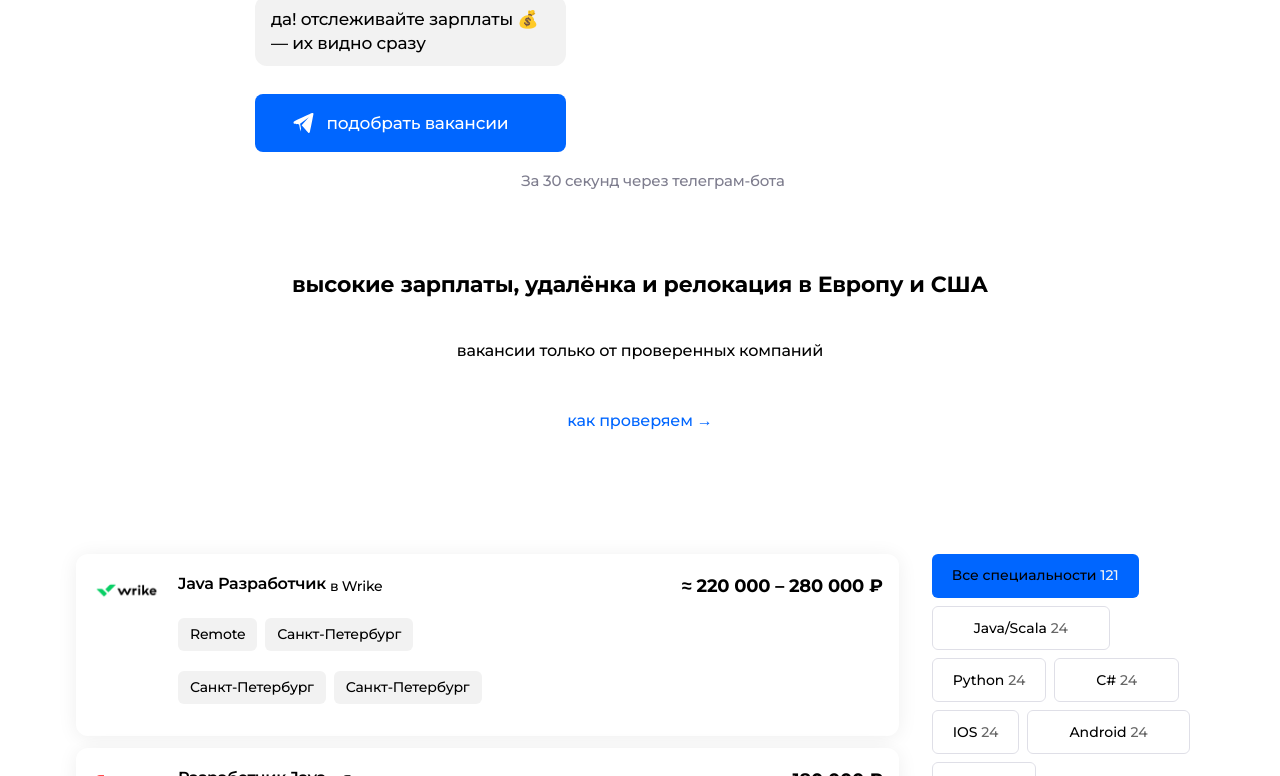
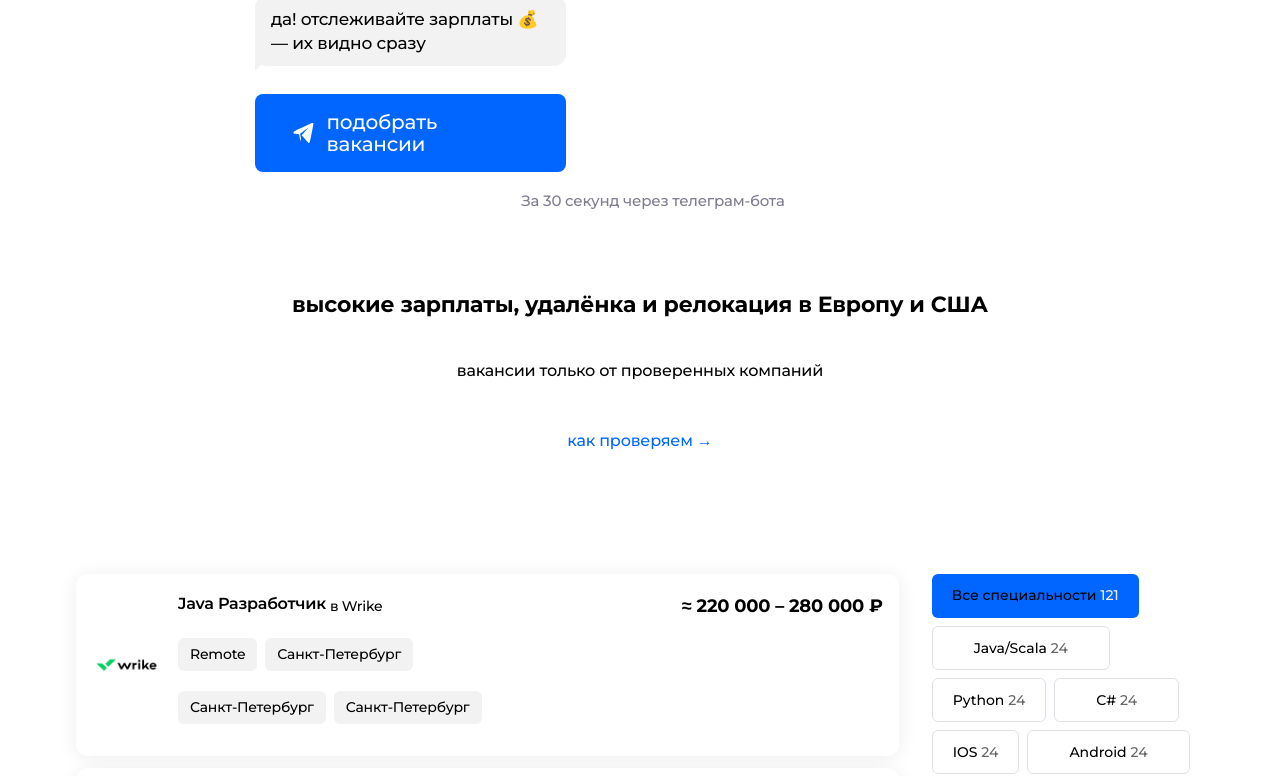
Before and after one commit to Saltiforov/gMate, a website with bundled scripts: page index.html in a window 1280 px wide. Shown: the part 424-1200 px from the top of the page. Built offline with nearby package versions, Linux system fonts and the light colour scheme; files whose address does not match are found by name.

Commit message:
fix bugs (6)

```diff
--- a/css/media.css
+++ b/css/media.css
@@ -1,4 +1,9 @@
 @media (min-width: 651px) {
+    * {
+        -webkit-font-smoothing: antialiased;
+        -moz-osx-font-smoothing: grayscale
+    }
+
     a {
         cursor: pointer;
         border: none;
@@ -6,6 +11,10 @@
 
     img {
         border: none;
+    }
+
+    INPUT[type="text"] {
+        color: black;
     }
 
     .container {
@@ -117,17 +126,23 @@
         margin: 3.7rem auto 2.4rem;
         max-width: 42.9rem;
         border-radius: 100px;
-        padding: 2.3rem 8rem;
+        padding: 2.3rem 8.3rem;
         outline: none;
     }
 
     .pickup-jobs span {
         color: white;
-        margin-left: 1.3rem;
+        font-size: 2rem;
+        line-height: 2.2rem;
+        letter-spacing: -0.2px;
+        font-weight: 500;
+        display: block;
+        margin: auto 0 auto 1.3rem;
     }
 
     .sub_info {
         text-align: center;
+        margin-left: 0;
     }
 
     .desktop-hide {
@@ -157,6 +172,26 @@
                 90deg
         );
         border-color: #E1FFC4 transparent transparent #E1FFC4;
+    }
+
+    .left-block {
+        position: relative;
+    }
+
+    .left-block:before {
+        content: '';
+        position: absolute;
+        width: 0;
+        height: 0;
+        top: 4.5rem;
+        right: 0;
+        left: 0;
+        border: 1.5rem solid;
+        z-index: -1;
+        transform: rotate(
+                0
+        );
+        border-color: #F2F2F2 transparent transparent #F2F2F2;
     }
 
     .offers__title {
@@ -371,6 +406,10 @@
         margin-bottom: 6rem;
     }
 
+    .footer__logo img{
+        max-width: 17.2rem
+    }
+
     .footer__info-item {
         margin-bottom: 2rem;
     }
@@ -486,8 +525,9 @@
 
     .offers__item-img {
         max-height: 4.8rem;
-        max-width: 15rem;
-        margin-top: 0.5rem;
+        max-width: 12rem;
+        display: block;
+        margin: auto;
     }
 
     .overflow-block-subinfo {
--- a/css/style.css
+++ b/css/style.css
@@ -3,6 +3,20 @@ body, html, button {
     font-size: 10px;
     font-family: 'Montserrat', sans-serif;
 }
+
+* {
+    -webkit-font-smoothing: antialiased;
+    -moz-osx-font-smoothing: grayscale
+}
+
+INPUT[type="text"] {
+    color: black;
+}
+
+INPUT[type="tel"] {
+    color: black;
+}
+
 
 p, h2, h3, ul {
     margin: 0;
@@ -173,6 +187,8 @@ input {
     line-height: 1.8rem;
     color: #7E7D8E;
     margin-left: 2.6rem;
+    letter-spacing: -0.2px;
+    font-weight: 400;
 }
 
 .offers {
@@ -270,7 +286,7 @@ input {
     box-shadow: 0 .2rem 2rem rgba(0, 0, 0, 0.07);
     border-radius: 12px;
     display: flex;
-    align-items: start;
+    align-items: center;
     padding: 2rem 1.6rem;
     width: 100%;
     box-sizing: border-box;
@@ -720,7 +736,7 @@ input {
     max-width: 32rem;
 }
 
-.info__block{
+.info__block {
     display: flex;
     flex-direction: column;
     justify-content: center;
@@ -751,6 +767,7 @@ input {
     position: absolute;
     background-image: url(../images/profile/profile-arrow.svg);
 }
+
 .item-habr,
 .item-linkedIn,
 .item-facebook,
@@ -799,6 +816,7 @@ input {
     -webkit-mask: url('../images/footer-social/telegram.svg') no-repeat center;
 
 }
+
 .footer__info-social {
     display: flex;
 }
--- a/index.html
+++ b/index.html
@@ -43,7 +43,7 @@
                     сразу
                 </p>
                 <p class="chat__message-item desktop right-block mobile-hide">🔥 а можно просто мониторить рынок?</p>
-                <p class="chat__message-item desktop mobile-hide">да! отслеживайте зарплаты 💰 — их видно сразу</p>
+                <p class="chat__message-item desktop mobile-hide left-block">да! отслеживайте зарплаты 💰 — их видно сразу</p>
 
             </div>
             <a class="pickup-jobs transition" href="#">
```
Also changed, not shown: images/logo-white.png.
